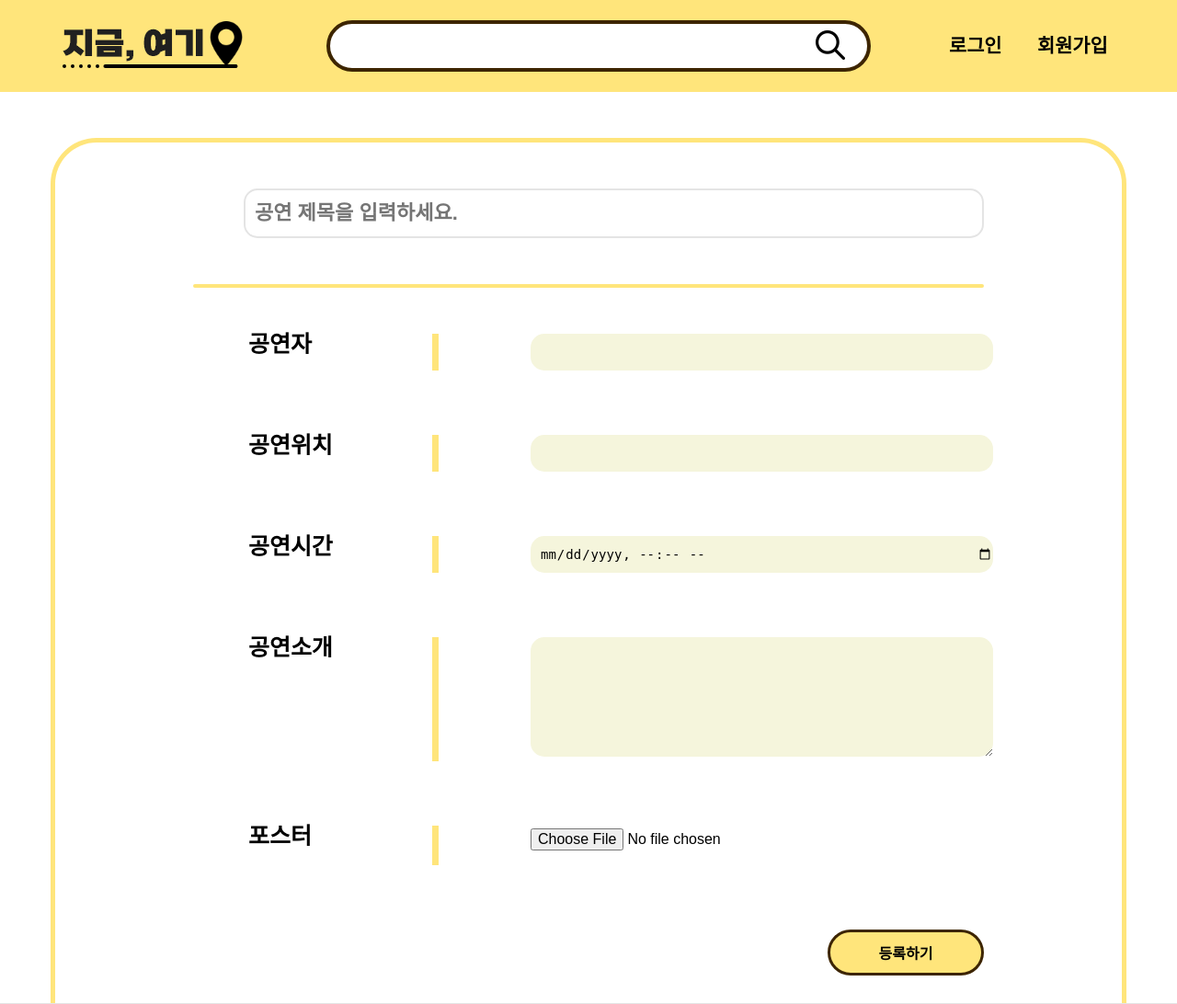
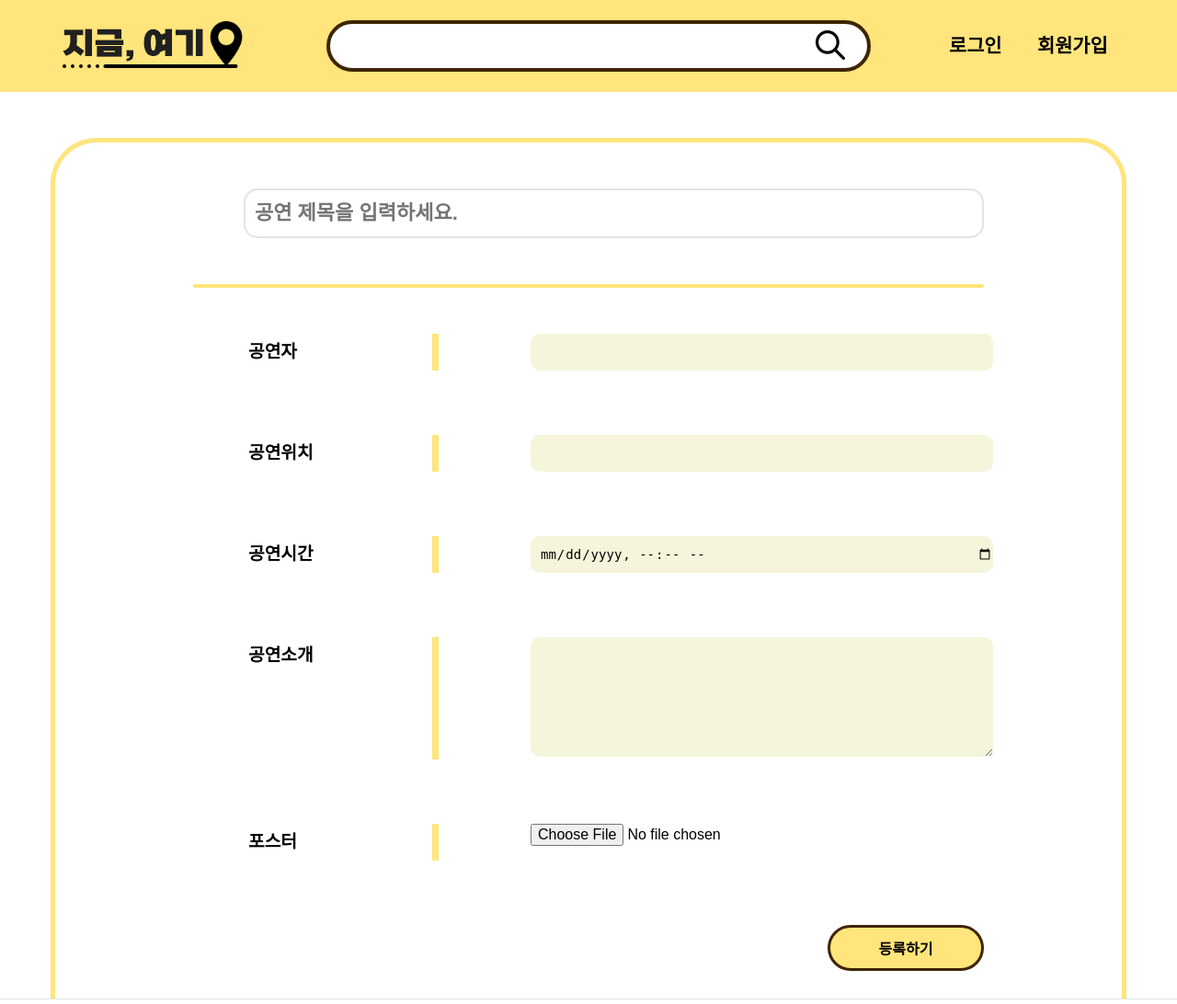
Before and after one commit to KnS-hacks/2-IMTHEKING, a Django app: page /post/upload/ in a window 1280 px wide. Shown: the whole page at 92% size. Run offline with Django 3.2, Linux system fonts and the light colour scheme.

Commit message:
폰트 적용, 글씨 크기 수정, 아웃라인:none 완료

```diff
--- a/post/static/css/base.css
+++ b/post/static/css/base.css
@@ -8,6 +8,7 @@ body {
     margin: 0px;
     font-size: 1.3rem;
     font-weight: bold;
+    font-family: 'Noto Sans KR', sans-serif;
 }
 #main-container {
     display: flex;
--- a/post/static/css/detail.css
+++ b/post/static/css/detail.css
@@ -5,11 +5,14 @@
 html,
 body {
   height: 100%;
+  font-family: 'Noto Sans KR', sans-serif;
 }
 #post {
   display: flex;
   justify-content: center;
   border-bottom: 1px solid #e4e4e4;
+  font-size:medium;
+  font-family: 'Noto Sans KR', sans-serif;
 }
 #content {
   height: 100%;
--- a/post/static/css/upload.css
+++ b/post/static/css/upload.css
@@ -5,11 +5,13 @@
 html,
 body {
   height: 100%;
+  font-family: 'Noto Sans KR', sans-serif;
 }
 #post {
   display: flex;
   justify-content: center;
   border-bottom: 1px solid #e4e4e4;
+  font-size:medium;
 }
 #content {
   height: 100%;
@@ -77,6 +79,7 @@ body {
 
 .item-title p {
   width: 100px;
+  margin-top: 10px;
 }
 
 .item-input {
@@ -90,7 +93,7 @@ body {
   height: 40px;
   width: 100%;
   font-size: 14px;
-  border-radius: 15px;
+  border-radius: 10px;
   padding-left: 10px;
 }
 
@@ -104,8 +107,9 @@ input:focus {
   height: 120px;
   width: 100%;
   font-size: 14px;
-  border-radius: 15px;
+  border-radius: 10px;
   padding: 10px 0px 0px 10px;
+  outline: none;
 }
 
 .image-area input {
@@ -133,6 +137,7 @@ input:focus {
   margin: 0px 70px 30px 0px;
   font-size: 16px;
   font-weight: bold;
+  cursor: pointer;
 }
 
 #buttonbox {
```
